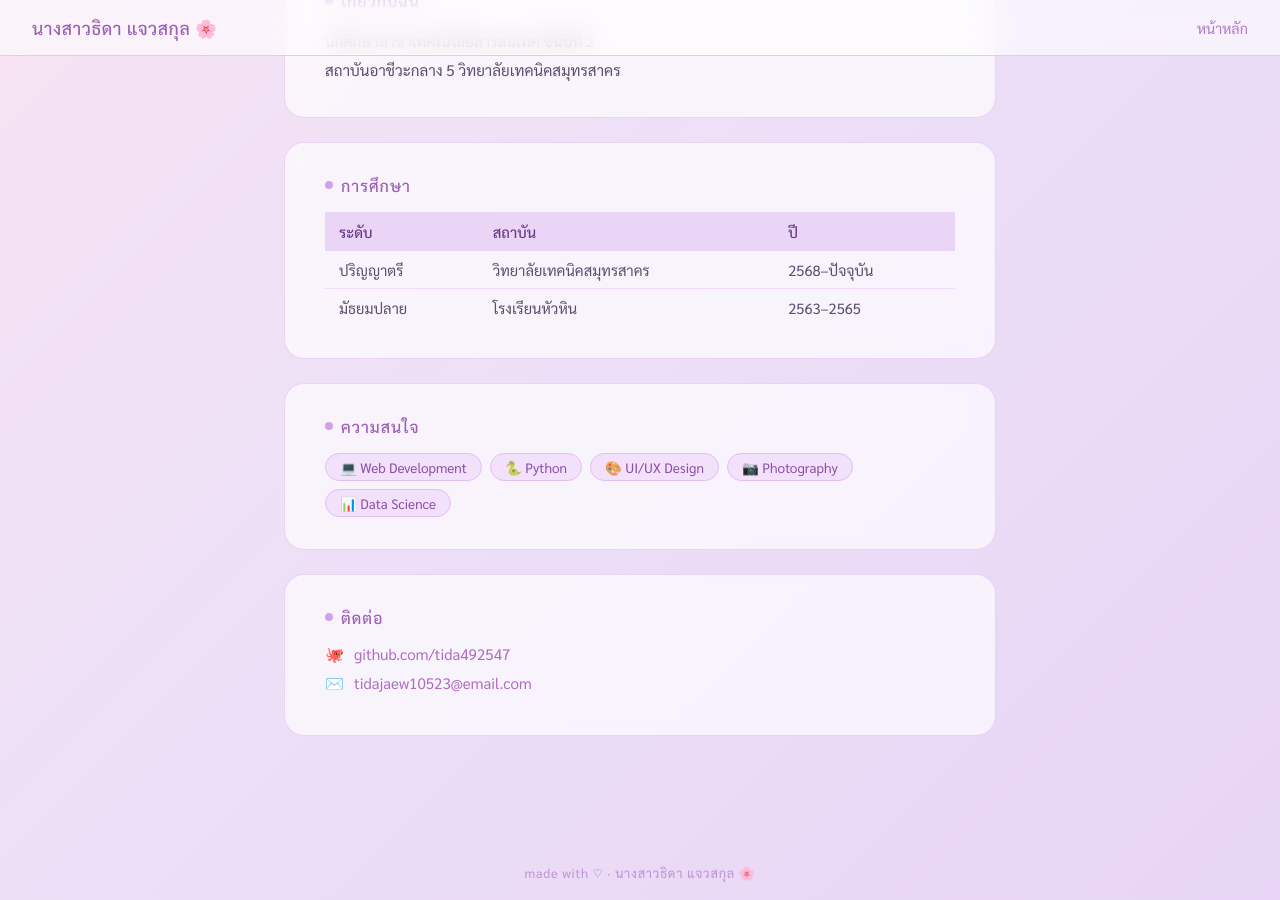
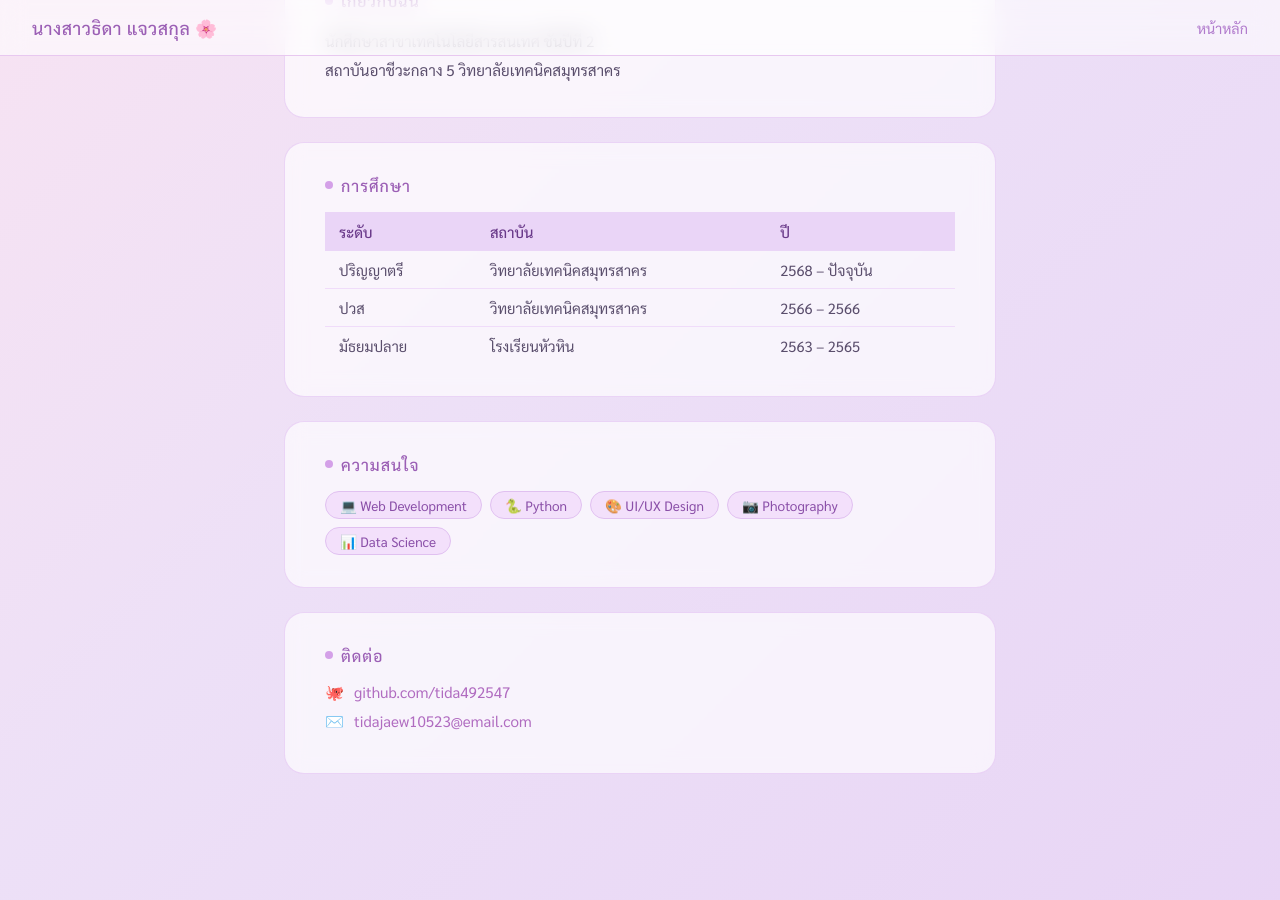
Before and after one commit to tida492547/tida.github.io, a Jekyll site: the page built from index.md, in a window 1280 px wide and 900 px high, scrolled down 509 px. Built offline with Jekyll 4.4.1, drawn with Linux system fonts in a browser that asks for light colours.

Commit message:
Update home.html

```diff
--- a/_layouts/home.html
+++ b/_layouts/home.html
@@ -192,8 +192,9 @@
     <div class="section-title">การศึกษา</div>
     <table>
       <tr><th>ระดับ</th><th>สถาบัน</th><th>ปี</th></tr>
-      <tr><td>ปริญญาตรี</td><td>วิทยาลัยเทคนิคสมุทรสาคร</td><td>2568–ปัจจุบัน</td></tr>
-      <tr><td>มัธยมปลาย</td><td>โรงเรียนหัวหิน</td><td>2563–2565</td></tr>
+      <tr><td>ปริญญาตรี</td><td>วิทยาลัยเทคนิคสมุทรสาคร</td><td>2568 – ปัจจุบัน</td></tr>
+      <tr><td>ปวส</td><td>วิทยาลัยเทคนิคสมุทรสาคร</td><td>2566 – 2566</td></tr>
+      <tr><td>มัธยมปลาย</td><td>โรงเรียนหัวหิน</td><td>2563 – 2565</td></tr>
     </table>
   </div>
 
```
